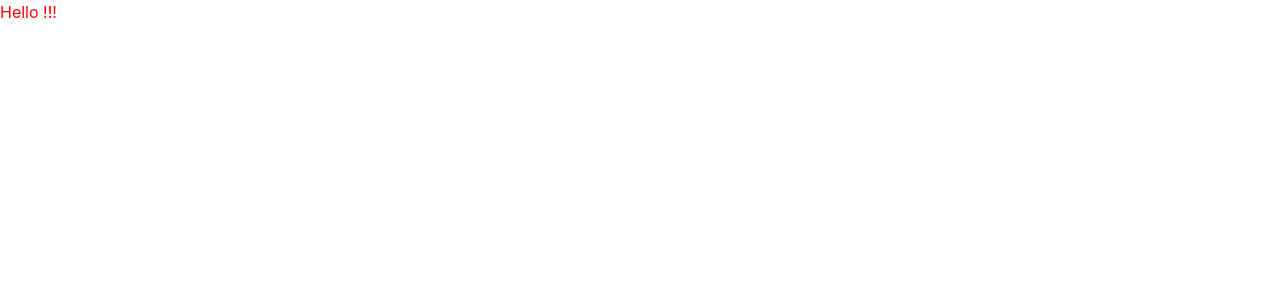
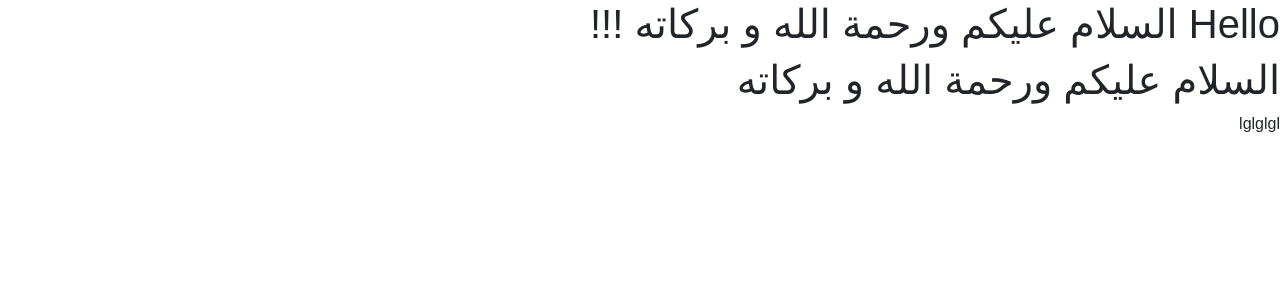
Before and after one commit to flous/Lycee_website, a Django app: page / in a window 1280 px wide. Before the commit the part shown is almost empty. Shown: the top 300 px of the page. Run offline with Django 3.2, Linux system fonts and the light colour scheme; some libraries are stand-ins or nearby versions.

Commit message:
install font Tajawal  and make page rtl direction

```diff
--- a/src/blog/static/blog/css/main.css
+++ b/src/blog/static/blog/css/main.css
@@ -1,3 +1,12 @@
-div{
-    color: red;
+@font-face{
+    font-family: 'Tajawal';
+    src: url('../fonts/Tajawal-Regular.ttf') format("truetype")
+    local('Tajawal');
 }
+html, body{
+    direction: rtl;
+    text-align: right;
+}
+body{
+    font-family: 'Tajawal' ,sans-serif;
+}
--- a/src/blog/templates/blog/index.html
+++ b/src/blog/templates/blog/index.html
@@ -6,12 +6,18 @@
         <meta name="viewport" content="width=device-width, initial-scale=1, shrink-to-fit=no">
 
         <link rel="stylesheet" href="{% static 'blog/css/bootstrap.min.css'%}">
-        <link rel="stylesheet" href="{% static 'blog/css/main.css'  %}" >
+        <link rel="stylesheet" href="{% static 'blog/css/main.css'%}">
     </head>
+    <h1>
     <body>
         <div>
-            <i class="fab fa-hubspot"></i> Hello <i class="fas fa-fighter-jet"></i>!!!
-        </div>
+        <i class="fab fa-hubspot"></i> Hello السلام عليكم ورحمة الله و بركاته <i class="fas fa-fighter-jet"></i>!!!
+    </div>
+</h1>
+<h1>
+    السلام عليكم ورحمة الله و بركاته
+    </h1>
+        lglglgl
         <script src="{% static 'blog/js/jquery-3.3.1.slim.min.js'%}"></script>
         <script src="{% static 'blog/js/popper.min.js'%}"></script>
         <script src="{% static 'blog/js/bootstrap.min.js'%}"></script>
```
Also changed, not shown: src/mysite/settings.py (+5 -5 lines).
